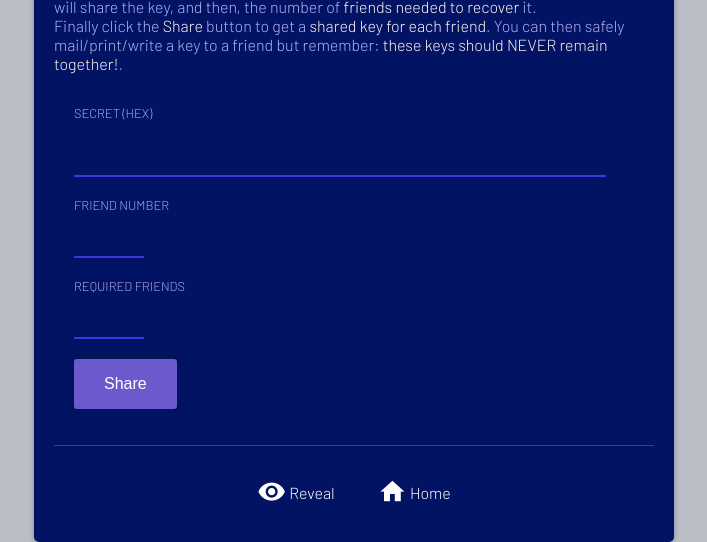
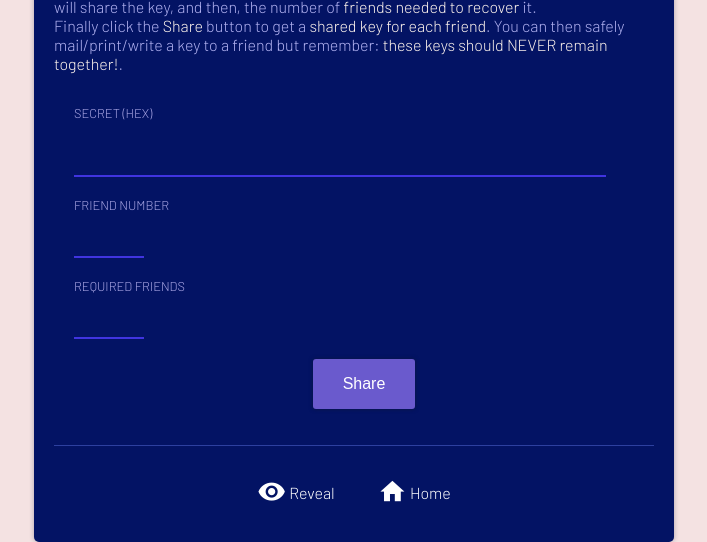
Before and after one commit to alcuadradotech/social-key-recovery, a plain HTML site: page share.html in a window 1280 px wide. Shown: the part 258-800 px from the top of the page, without its empty margins (286-993 px from the left). Drawn offline with Linux system fonts and the light colour scheme.

Commit message:
Styling tweaks

```diff
--- a/share.html
+++ b/share.html
@@ -30,7 +30,7 @@
                 <label for="requiredFriends" id="requiredFriends"></label>
                 <input type="number" id="requiredFriends" name="requiredFriends" size="1" required>
             </div>
-            <div class="form-row">
+            <div class="form-row center">
                 <button id="submit" type="submit"></button>
             </div>
         </form>
--- a/style.css
+++ b/style.css
@@ -10,7 +10,7 @@ body {
     display: flex;
     justify-content: center;
     align-items: flex-start;
-    background-color: #babcc6;
+    background-color: #f4e2e2;
 }
 .wrapper {
     width: 50%;
```
